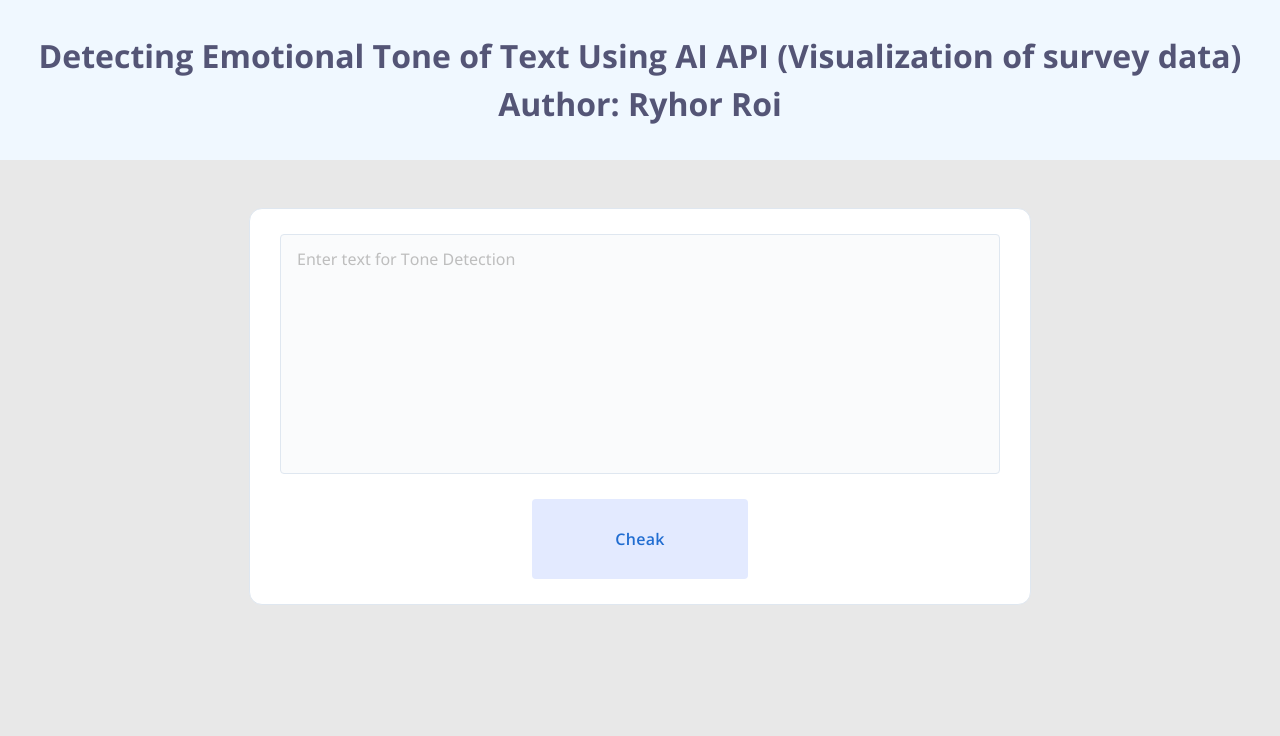
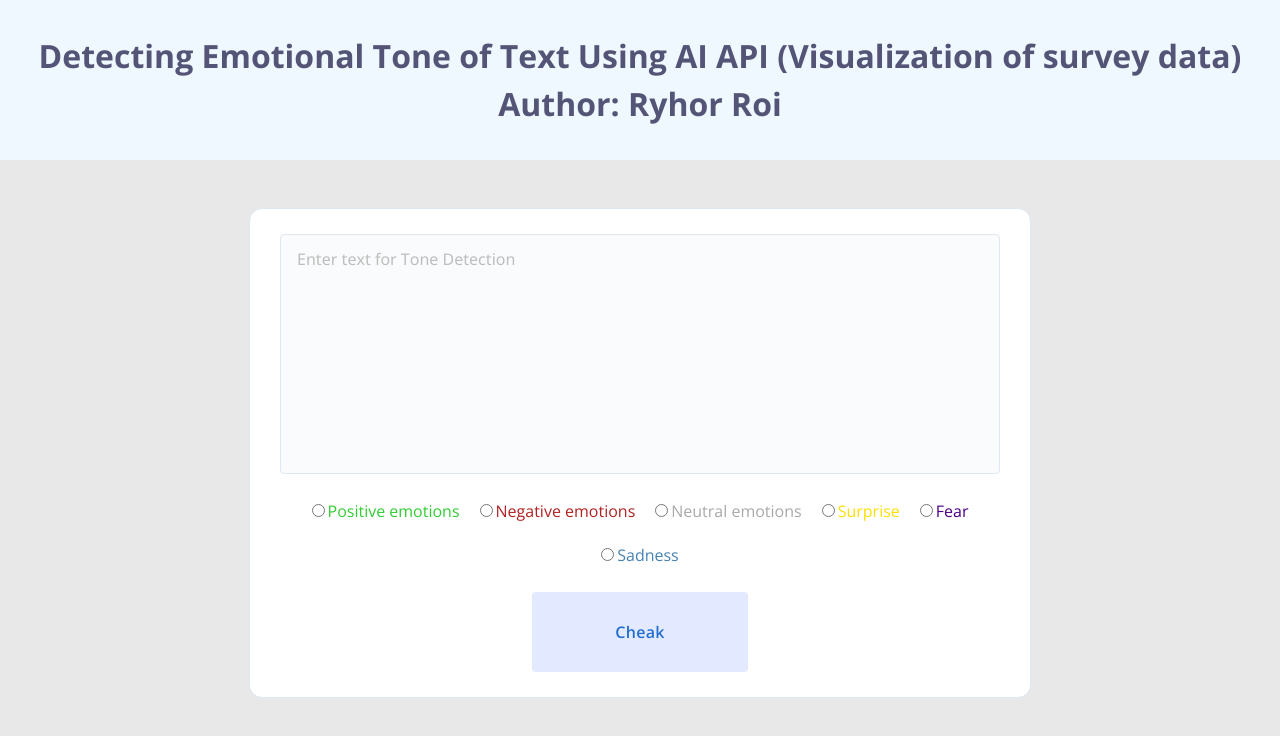
Before and after one commit to webdevgrisha/text_emotional_tone_detecting, a React (Vite) app: page / in a window 1280 px wide. Shown: the top 736 px of the page. Built offline with nearby package versions, Linux system fonts and the light colour scheme.

Commit message:
feat: added the option to select the default text

```diff
--- a/src/components/AnalysisResult/AnalysisResult.css
+++ b/src/components/AnalysisResult/AnalysisResult.css
@@ -34,7 +34,7 @@
 .emotional-scale {
     display: flex;
     flex-direction: column;
-    width: 50%;
+    width: 80%;
     height: 5rem;
 }
 
--- a/src/components/CustomForm/CustomForm.css
+++ b/src/components/CustomForm/CustomForm.css
@@ -37,6 +37,24 @@
     resize: none;
 }
 
+.custom-form .default-options {
+    display: flex;
+    justify-content: center;
+    align-items: center;
+    flex-wrap: wrap;
+    gap: 20px;
+}
+
+.custom-form .default-options .option {
+    display: flex;
+    /* justify-content: center; */
+    align-items: center;
+}
+
+.custom-form .default-options .option input {
+    margin-right: 3px;
+}
+
 .custom-form button {
     display: flex;
     justify-content: center;
--- a/src/components/CustomForm/CustomForm.tsx
+++ b/src/components/CustomForm/CustomForm.tsx
@@ -2,6 +2,7 @@ import { useState } from "react";
 import "./CustomForm.css";
 import { analyzeTone } from "../../services/firebase/functions";
 import { AnalysisData } from "../../interfaces";
+import emotionsConfing from "./initTexts";
 
 interface CustomFormProps {
   setLoading: (value: boolean) => void;
@@ -28,6 +29,13 @@ function CustomForm({ setLoading, setAnalysisResult }: CustomFormProps) {
     setText(value);
   };
 
+  const handleInitTextChange = (e: React.ChangeEvent<HTMLInputElement>) => {
+    const value = e.target.value;
+    const text = emotionsConfing[value].text;
+
+    setText(text || "");
+  };
+
   return (
     <form className="custom-form" onSubmit={handleCheak}>
       <textarea
@@ -35,6 +43,21 @@ function CustomForm({ setLoading, setAnalysisResult }: CustomFormProps) {
         value={text}
         onChange={handleTextAreaChange}
       ></textarea>
+      <div className="default-options">
+        {Object.entries(emotionsConfing).map(([emotionName, { color }]) => {
+          return (
+            <div className="option" key={emotionName}>
+              <input
+                type="radio"
+                name="init-text"
+                value={emotionName}
+                onChange={handleInitTextChange}
+              />
+              <label style={{ color: color }}>{emotionName}</label>
+            </div>
+          );
+        })}
+      </div>
       <button>Cheak</button>
     </form>
   );
--- /dev/null
+++ b/src/components/CustomForm/initTexts.ts
@@ -0,0 +1,62 @@
+interface EmotionsConfing {
+    [key: string]: {
+        text: string;
+        color: string;
+    }
+}
+
+const emotionsConfing: EmotionsConfing = {
+    "Positive emotions": {
+        text: `I’m so excited about my new job! It feels like a dream come true."
+"Today has been amazing! I’m grateful for all the wonderful people in my life."
+"I just got promoted, and I feel on top of the world!"
+"The weather is beautiful, and I feel so lucky to be alive."
+"Thank you for being such a great friend. You always know how to cheer me up."
+`,
+        color: 'rgb(50, 205, 50)'
+    },
+
+    "Negative emotions": {
+        text: `"I feel like nothing ever goes right for me. Everything is falling apart."
+"I’m so disappointed in myself. I thought I could do better."
+"Today has been one of the worst days of my life."
+"I’m really angry about the way I was treated. It’s completely unfair."
+"Why does everything have to be so difficult? I feel exhausted."`,
+        color: "rgb(178, 34, 34)"
+    },
+    "Neutral emotions": {
+        text: `"I went to the grocery store today and bought some vegetables."
+"I’m planning to work on my project this afternoon."
+"It was an ordinary day, nothing special happened."
+"I have a meeting scheduled for 2 p.m. tomorrow."
+"The movie was okay, but it didn’t leave much of an impression."`,
+        color: "rgb(169, 169, 169)",
+    },
+    "Surprise": {
+        text: `"I can’t believe it! I never expected this to happen."
+"Wow, this is such a pleasant surprise!"
+"I was so shocked when I heard the news!"
+"What an incredible discovery! I’m speechless."
+"I had no idea this was coming. I’m completely stunned."`,
+        color: 'rgb(255, 223, 0)'
+    },
+    "Fear": {
+        text: `"I’m really scared about what might happen next."
+"The idea of speaking in front of a crowd makes me extremely nervous."
+"I can’t stop worrying about the future. It’s so uncertain."
+"I feel terrified every time I think about that situation."
+"I hope everything turns out okay. I’m so anxious right now."`,
+        color: "rgb(75, 0, 130)"
+    },
+    "Sadness": {
+        text: `"I feel so empty and lonely. Nothing seems to matter anymore."
+"It’s hard to stay positive when things are falling apart."
+"I miss the way things used to be. I feel so sad."
+"Sometimes, it feels like I’m carrying the weight of the world on my shoulders."
+"I don’t know if I’ll ever feel happy again."`,
+        color: "rgb(70, 130, 180)"
+    }
+}
+
+
+export default emotionsConfing;
```
